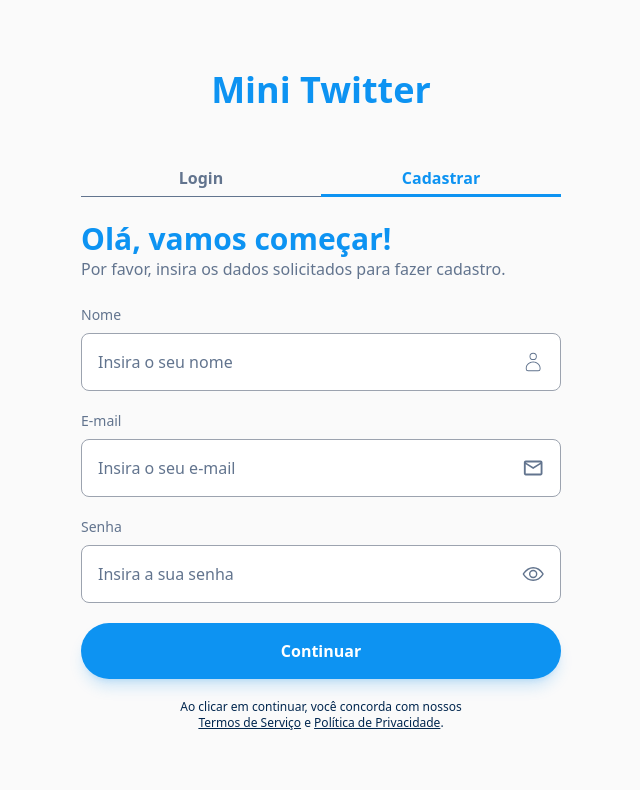
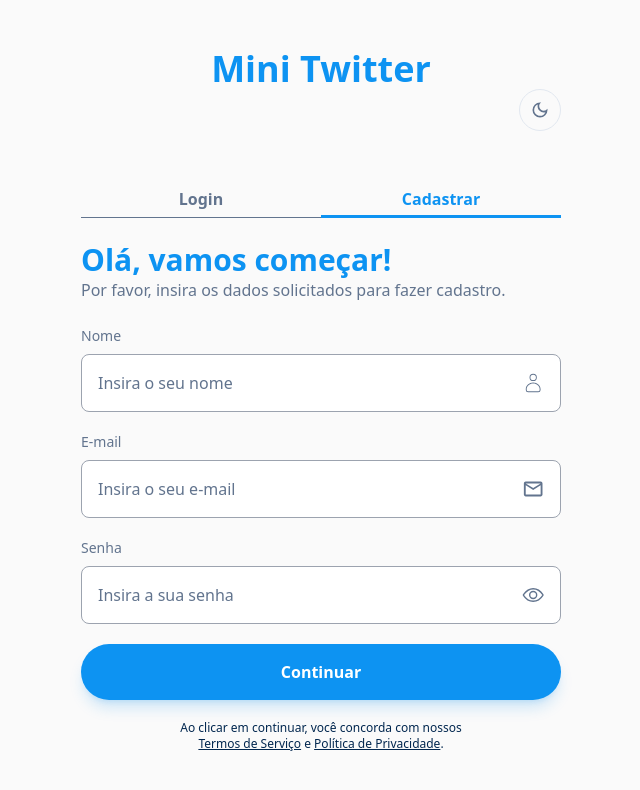
Before and after one commit to CaioMiranda12/interface-minitwitter, a React (Vite) app: page /register in a window 1280 px wide. Shown: the top 790 px of the page, without its empty margins (319-959 px from the left). Built offline with nearby package versions, Linux system fonts and the light colour scheme; no server answers.

Commit message:
feat: use theme button component on register page

```diff
--- a/src/pages/RegisterPage.tsx
+++ b/src/pages/RegisterPage.tsx
@@ -1,13 +1,17 @@
+import { ThemeButton } from "@/components/ThemeButton"
 import { RegisterForm } from "@/features/auth/components/RegisterForm"
 import { NavLink } from "react-router-dom"
 
 export const RegisterPage = () => {
-
   return (
     <div className="flex justify-center items-center h-[100vh] bg-[#FAFAFA] p-16 sm:p-0 dark:bg-[#070B14]">
       <div className="w-full max-w-[480px]">
-        <header>
+        <header className="relative">
           <h1 className="text-primary font-bold text-4xl text-center dark:text-white">Mini Twitter</h1>
+
+          <div className="text-right">
+            <ThemeButton />
+          </div>
         </header>
 
         <nav className="mt-[56px] flex">
```
